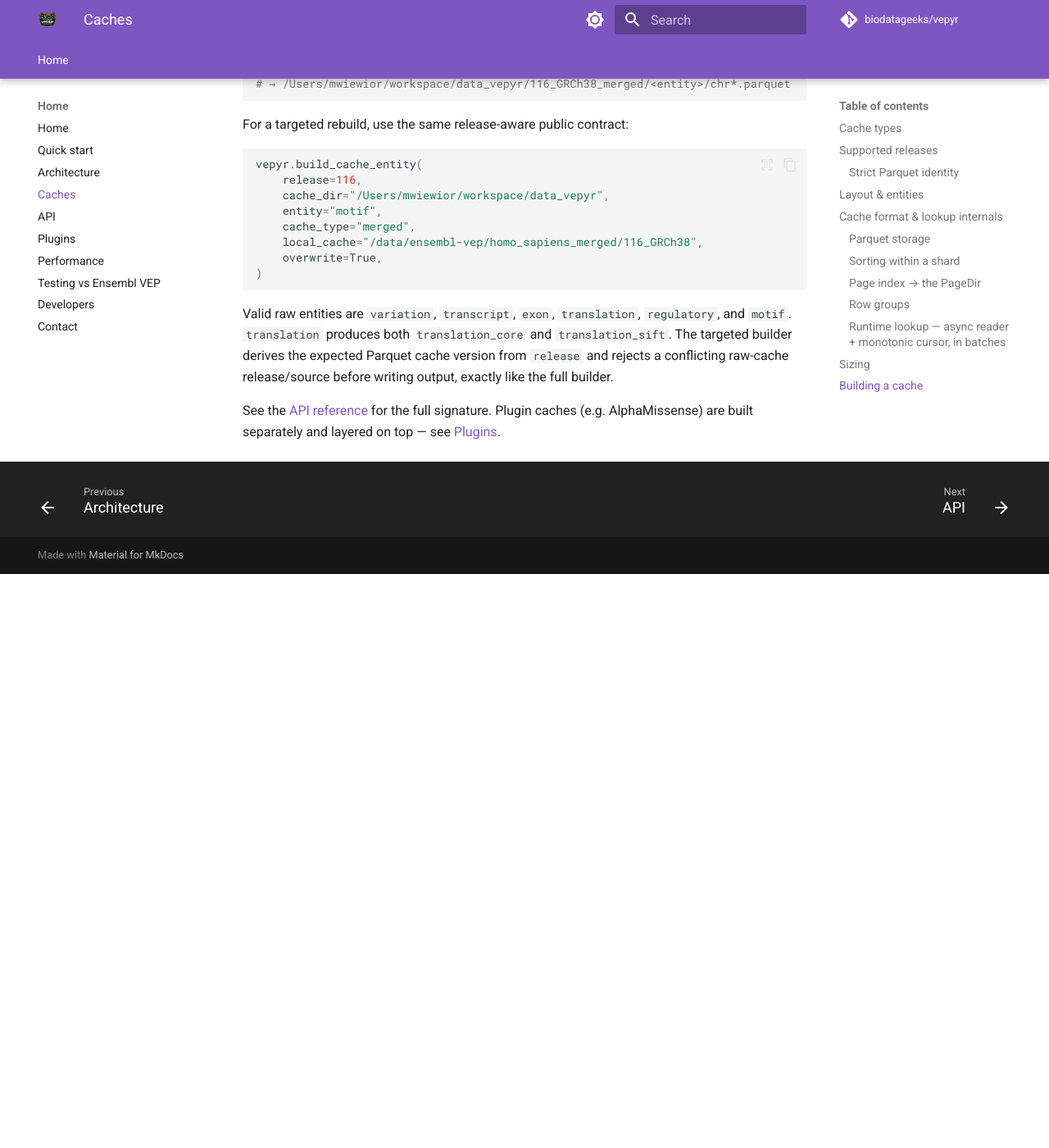
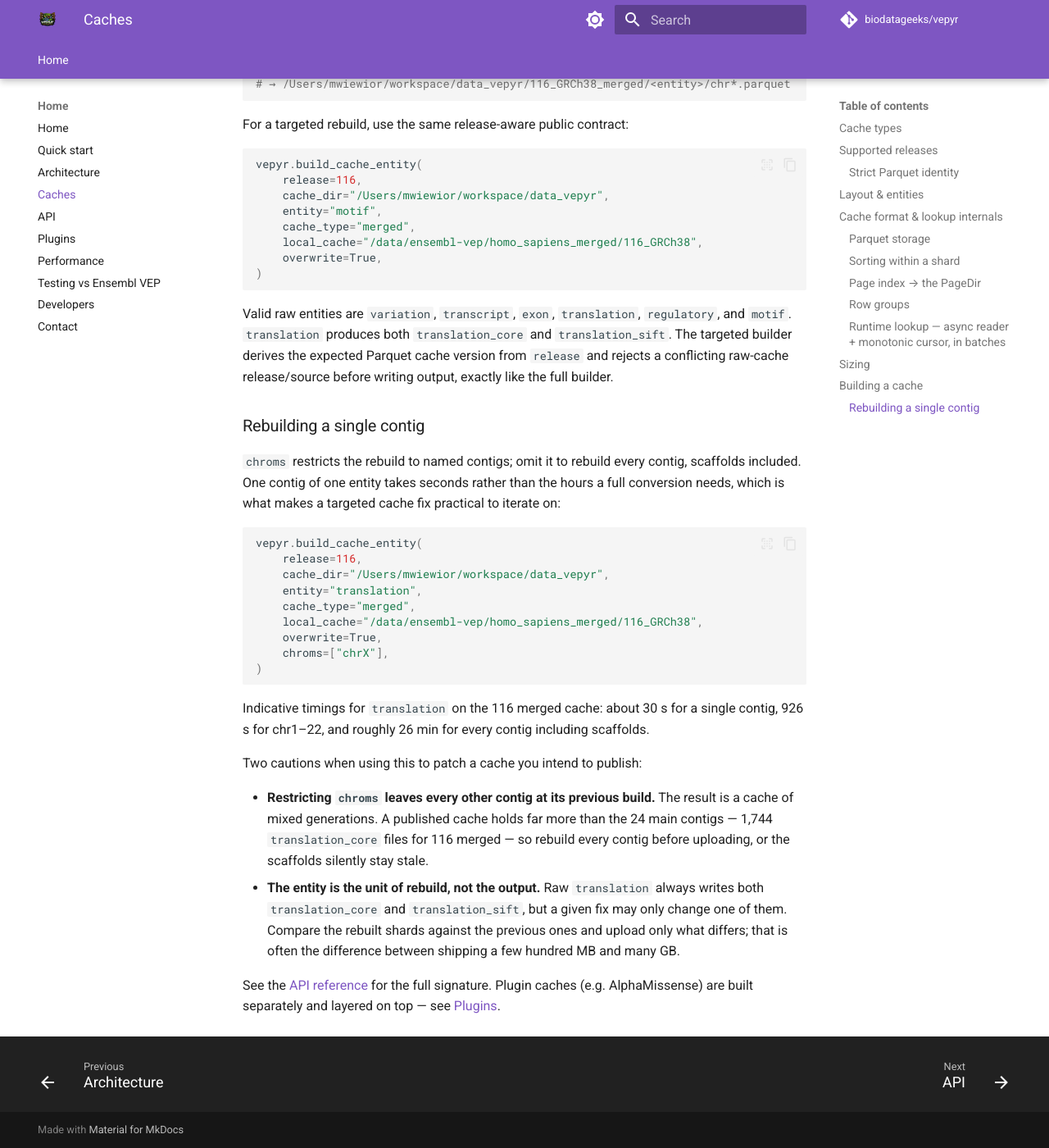
Before and after one commit to biodatageeks/vepyr, an MkDocs documentation site: the page built from docs/caches.md, in a window 1280 px wide and 1400 px high, scrolled down 5403 px. Shown: the whole window at 82% size. Built offline with MkDocs 1.6.1 and Material for MkDocs 9.7.7, drawn with Linux system fonts in a browser that asks for light colours; comment, search, counter and statistics services are not loaded; before the commit the page ends 6103 px from its top, so only the background shows below that.

Commit message:
docs(caches): add a single-contig rebuild section
The caches page documented build_cache_entity but not the chroms filter, so
the targeted rebuild path was undiscoverable there too. Adds a worked
example, indicative timings (~30 s one contig, 926 s chr1-22, ~26 min all
contigs for 116 merged translation), and the two cautions that matter when
patching a cache for publication: partial rebuilds leave mixed generations
and silently stale scaffolds, and the entity is the unit of rebuild even
when only one of its outputs changed.

Co-Authored-By: Claude Opus 5 (1M context) <noreply@anthropic.com>
Claude-Session: https://claude.ai/code/session_01VRCGDbuH3hVyebJErYmLrv

````diff
--- a/docs/caches.md
+++ b/docs/caches.md
@@ -139,6 +139,41 @@ Valid raw entities are `variation`, `transcript`, `exon`, `translation`,
 version from `release` and rejects a conflicting raw-cache release/source
 before writing output, exactly like the full builder.
 
+### Rebuilding a single contig
+
+`chroms` restricts the rebuild to named contigs; omit it to rebuild every
+contig, scaffolds included. One contig of one entity takes seconds rather than
+the hours a full conversion needs, which is what makes a targeted cache fix
+practical to iterate on:
+
+```python
+vepyr.build_cache_entity(
+    release=116,
+    cache_dir="/Users/mwiewior/workspace/data_vepyr",
+    entity="translation",
+    cache_type="merged",
+    local_cache="/data/ensembl-vep/homo_sapiens_merged/116_GRCh38",
+    overwrite=True,
+    chroms=["chrX"],
+)
+```
+
+Indicative timings for `translation` on the 116 merged cache: about 30 s for a
+single contig, 926 s for chr1–22, and roughly 26 min for every contig including
+scaffolds.
+
+Two cautions when using this to patch a cache you intend to publish:
+
+- **Restricting `chroms` leaves every other contig at its previous build.** The
+  result is a cache of mixed generations. A published cache holds far more than
+  the 24 main contigs — 1,744 `translation_core` files for 116 merged — so
+  rebuild every contig before uploading, or the scaffolds silently stay stale.
+- **The entity is the unit of rebuild, not the output.** Raw `translation`
+  always writes both `translation_core` and `translation_sift`, but a given fix
+  may only change one of them. Compare the rebuilt shards against the previous
+  ones and upload only what differs; that is often the difference between
+  shipping a few hundred MB and many GB.
+
 See the [API reference](api.md#vepyr.build_cache) for the full signature. Plugin
 caches (e.g. AlphaMissense) are built separately and layered on top — see
 [Plugins](plugins.md).
````
